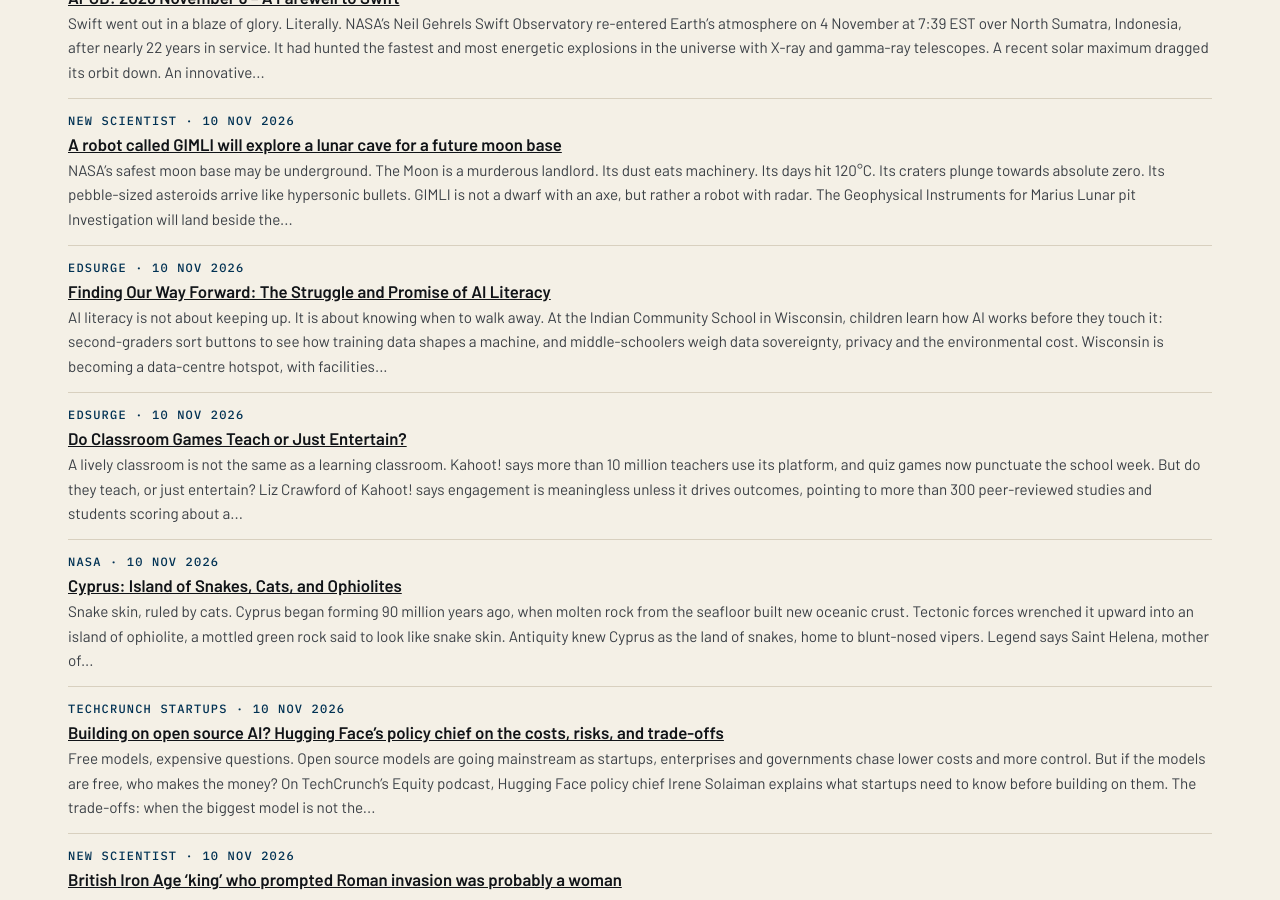
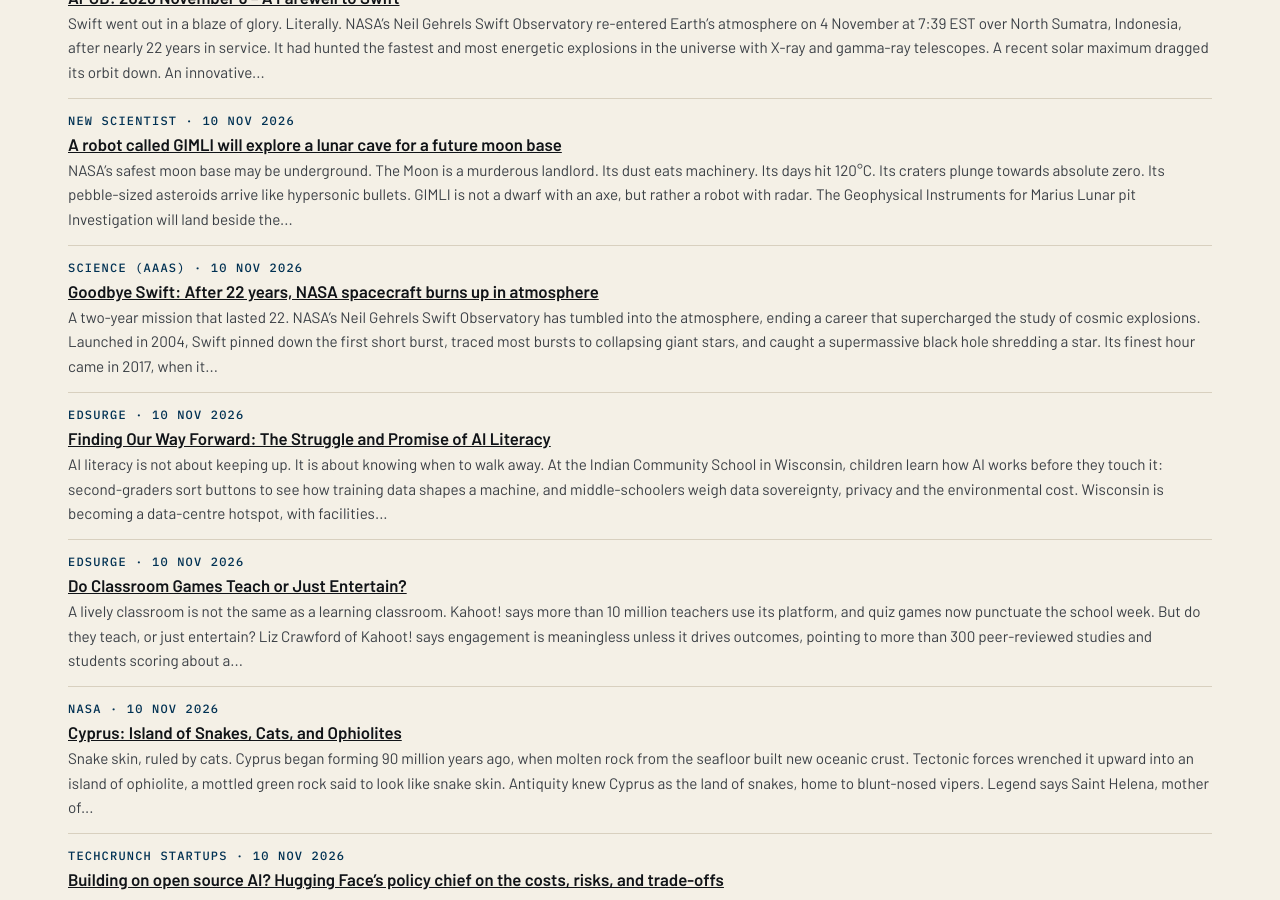
Before and after one commit to katz-news/katz.news, a Jekyll site: the page built from briefs/index.html, in a window 1280 px wide and 900 px high, scrolled down 3794 px. Built offline with Jekyll 4.4.1, drawn with Linux system fonts in a browser that asks for light colours.

Commit message:
Publish 2026-11-06

```diff
--- a/_data/build.yml
+++ b/_data/build.yml
@@ -1 +1 @@
-published_at: 2026-11-06T17:18:47Z
+published_at: 2026-11-06T17:24:20Z
--- /dev/null
+++ b/_posts/briefs/2026-11-05-goodbye-swift-after-22-years-nasa-spacecraft-burns-up-in-atm.md
@@ -0,0 +1,9 @@
+---
+published: true
+title: "Goodbye Swift: After 22 years, NASA spacecraft burns up in atmosphere"
+date: 2026-11-10
+section: science
+source_name: Science (AAAS)
+source_url: https://www.science.org/content/article/goodbye-swift-after-22-years-nasa-spacecraft-burns-atmosphere
+---
+A two-year mission that lasted 22. NASA's Neil Gehrels Swift Observatory has tumbled into the atmosphere, ending a career that supercharged the study of cosmic explosions. Launched in 2004, Swift pinned down the first short burst, traced most bursts to collapsing giant stars, and caught a supermassive black hole shredding a star. Its finest hour came in 2017, when it spotted the light from the first neutron-star merger heard in gravitational waves. More than 2,000 bursts, 1,400 supernovae and 7,000 papers. The verdict is brilliantly brief: a telescope built for two years outlived its mission eleven times over.
```
